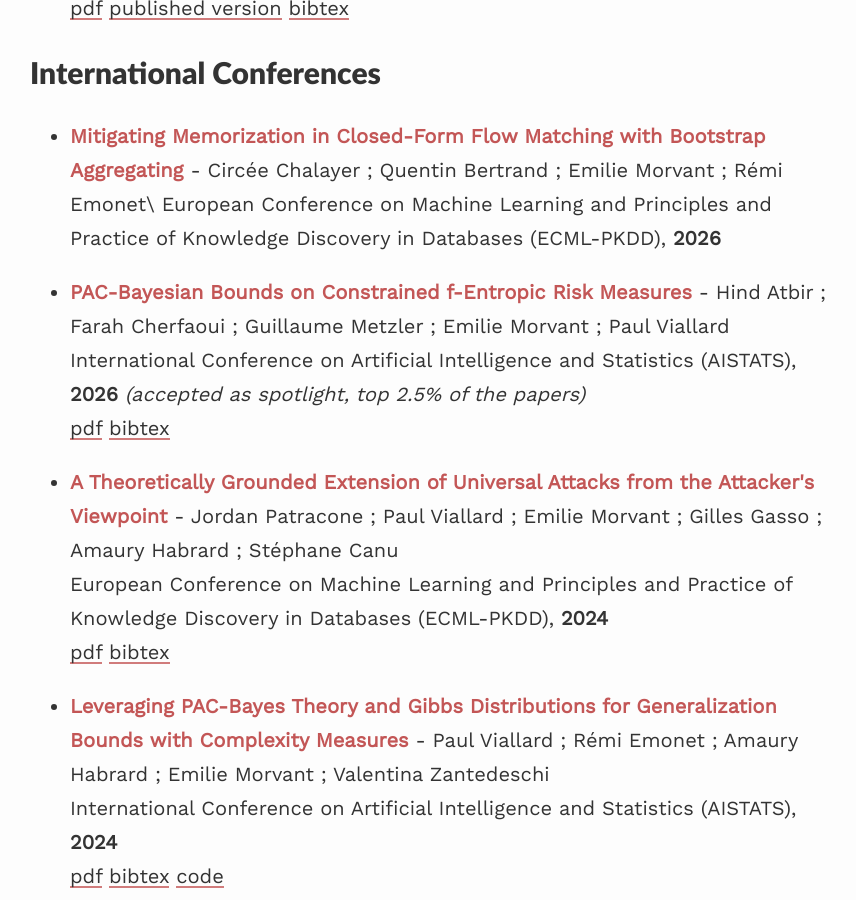
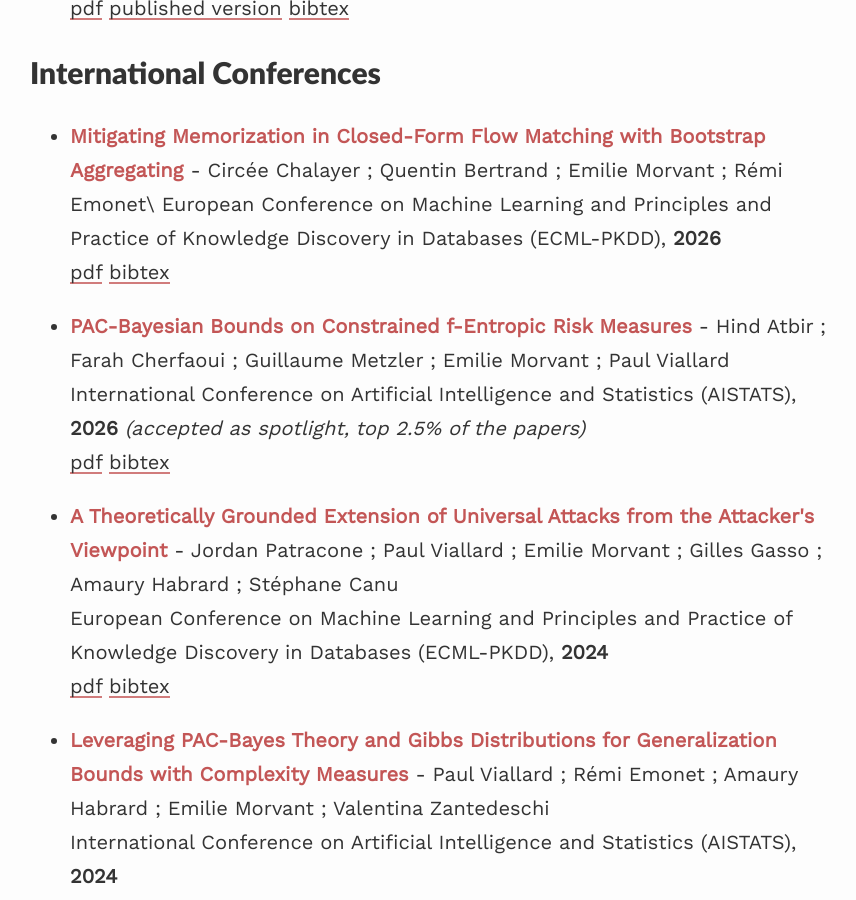
Before and after one commit to emorvant/emorvant.github.io, a Jekyll site: the page built from publications/index.md, in a window 1280 px wide and 900 px high, scrolled down 3069 px. Shown: the whole window, without its empty margins (210-1066 px from the left). Built offline with Jekyll 4.4.1, drawn with Linux system fonts in a browser that asks for light colours.

```diff
--- a/publications/index.md
+++ b/publications/index.md
@@ -73,7 +73,8 @@ Knowledge and Information Systems (KAIS), 33(2):309-349, __2012__, DOI: 10.1007/
 
 # International Conferences
 
-- __<titre>Mitigating Memorization in Closed-Form Flow Matching with Bootstrap Aggregating</titre>__ \- Circée Chalayer ; Quentin Bertrand ; Emilie Morvant ; Rémi Emonet\ European Conference on Machine Learning and Principles and Practice of Knowledge Discovery in Databases (ECML-PKDD), __2026__
+- __<titre>Mitigating Memorization in Closed-Form Flow Matching with Bootstrap Aggregating</titre>__ \- Circée Chalayer ; Quentin Bertrand ; Emilie Morvant ; Rémi Emonet\ European Conference on Machine Learning and Principles and Practice of Knowledge Discovery in Databases (ECML-PKDD), __2026__\
+[pdf](https://hal.science/hal-05715450/) [bibtex](https://hal.science/hal-05715450v1/bibtex)
 
 - __<titre>PAC-Bayesian Bounds on Constrained f-Entropic Risk Measures</titre>__ \-  Hind Atbir ; Farah Cherfaoui ; Guillaume Metzler ; Emilie Morvant ; Paul Viallard\
  International Conference on Artificial Intelligence and Statistics (AISTATS), __2026__ _(accepted as spotlight, top 2.5% of the papers)_\
```
Also changed, not shown: _posts/2026-05-28-ECMLPKDD-26.md (+1 -1 lines).
